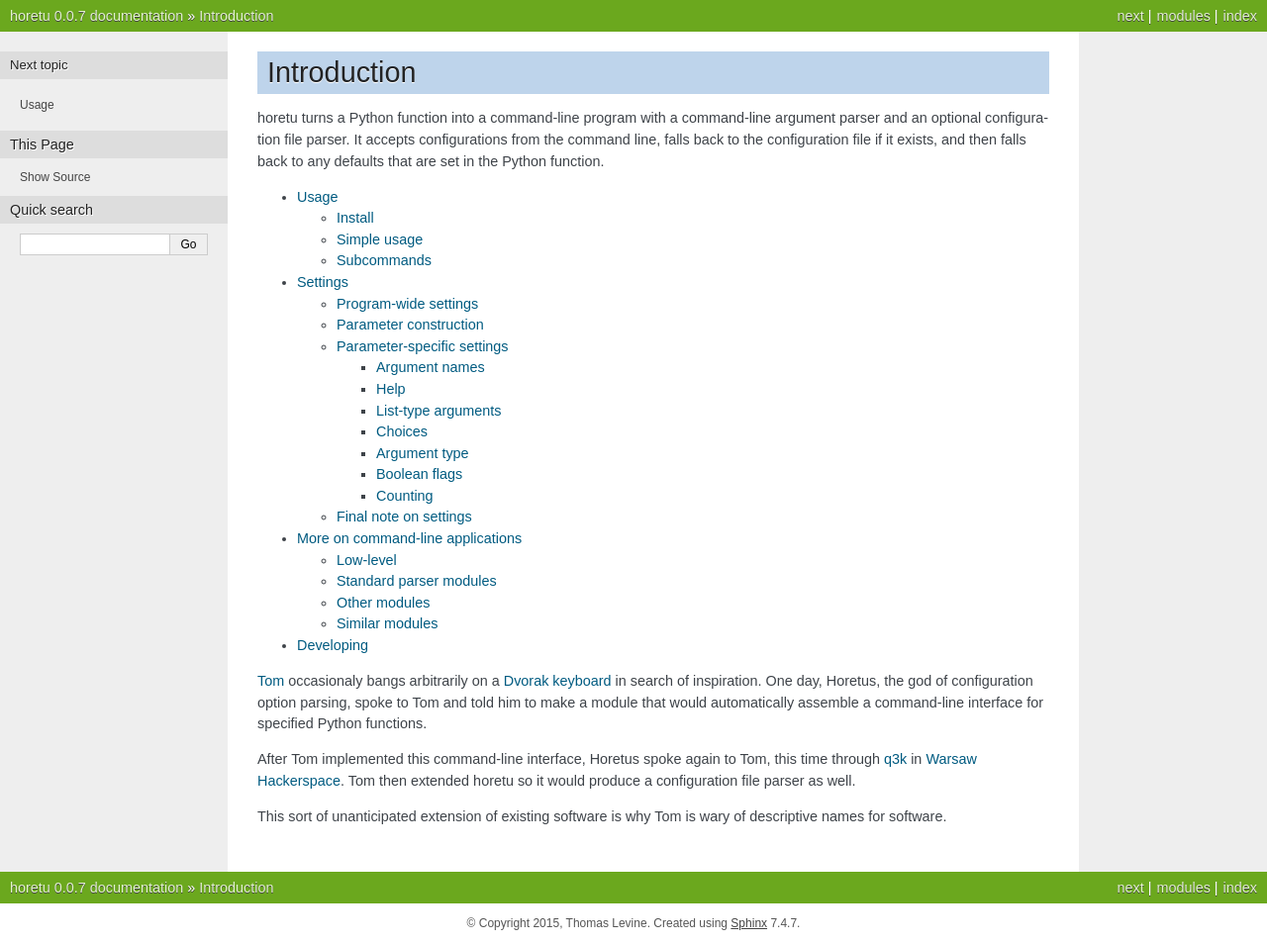
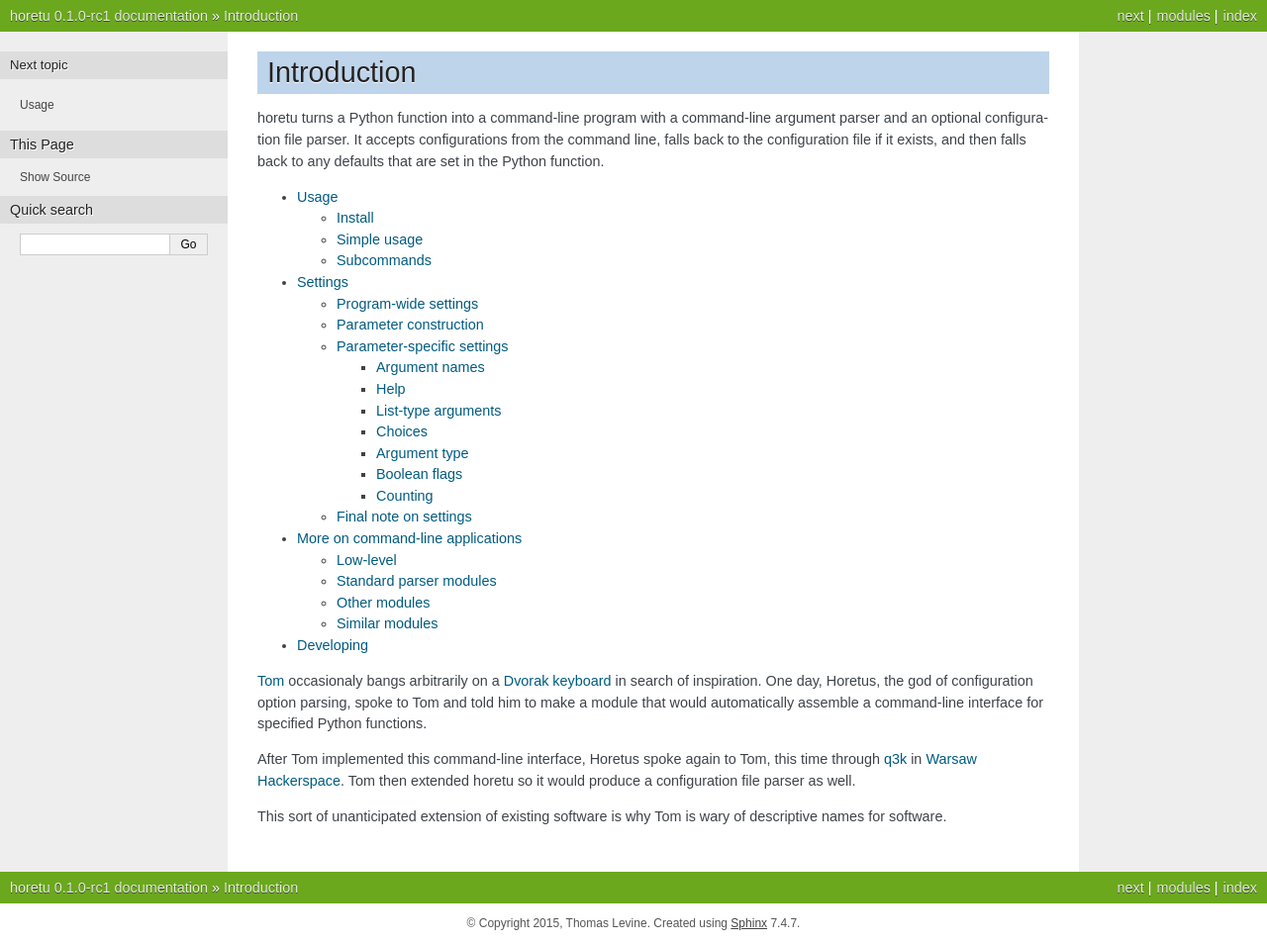
Before and after one commit to tlevine/horetu, a Sphinx documentation site: the page built from docs/index.rst, in a window 1280 px wide. Shown: the whole page at 99% size. Built offline with Sphinx 7.4.7, drawn with Linux system fonts in a browser that asks for light colours.

Commit message:
docs version

```diff
--- a/docs/conf.py
+++ b/docs/conf.py
@@ -64,9 +64,9 @@ author = 'Thomas Levine'
 # built documents.
 #
 # The short X.Y version.
-version = '0.0.7'
+version = '0.1.0'
 # The full version, including alpha/beta/rc tags.
-release = '0.0.7'
+release = '0.1.0-rc1'
 
 # The language for content autogenerated by Sphinx. Refer to documentation
 # for a list of supported languages.
```
